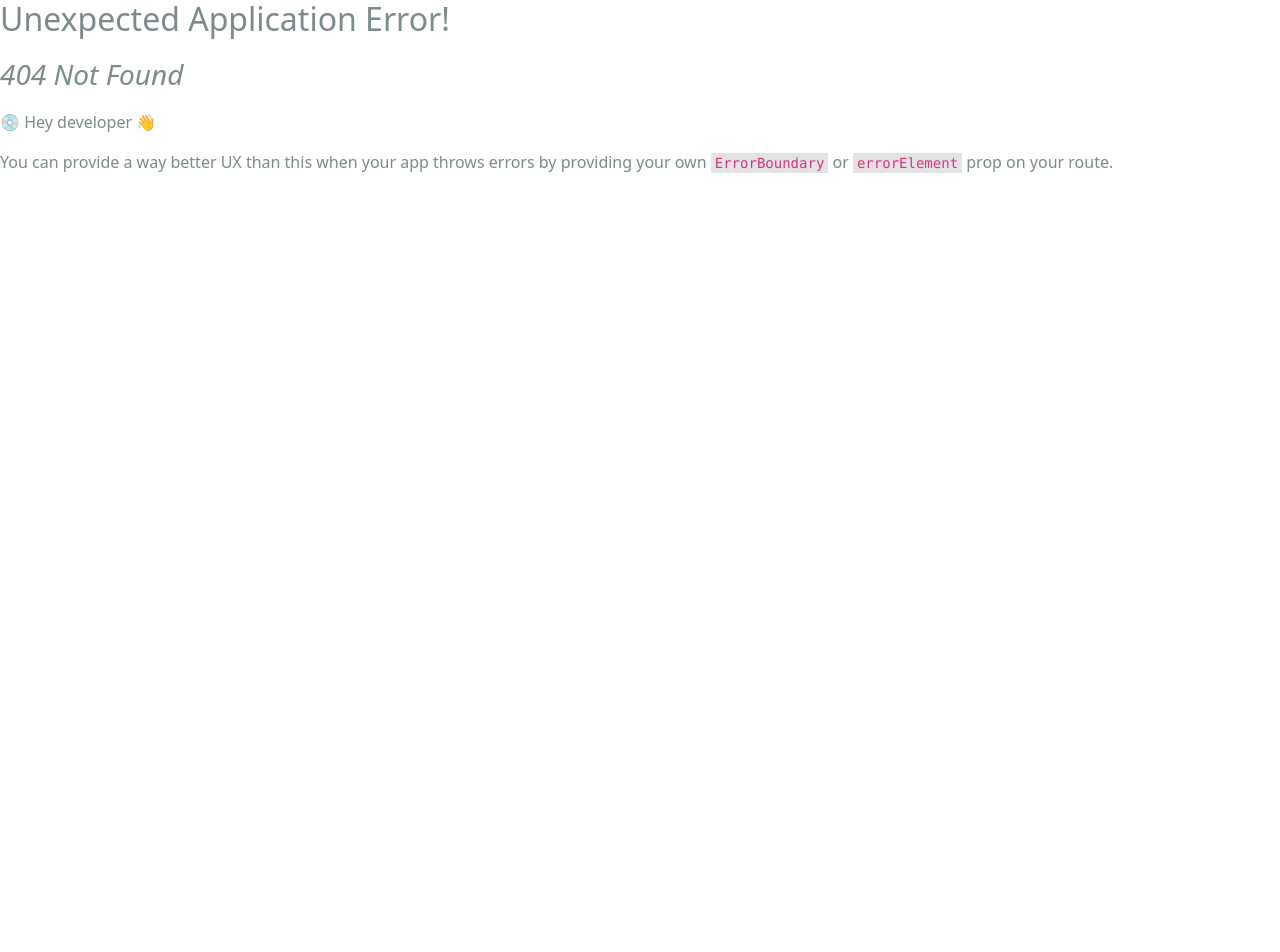
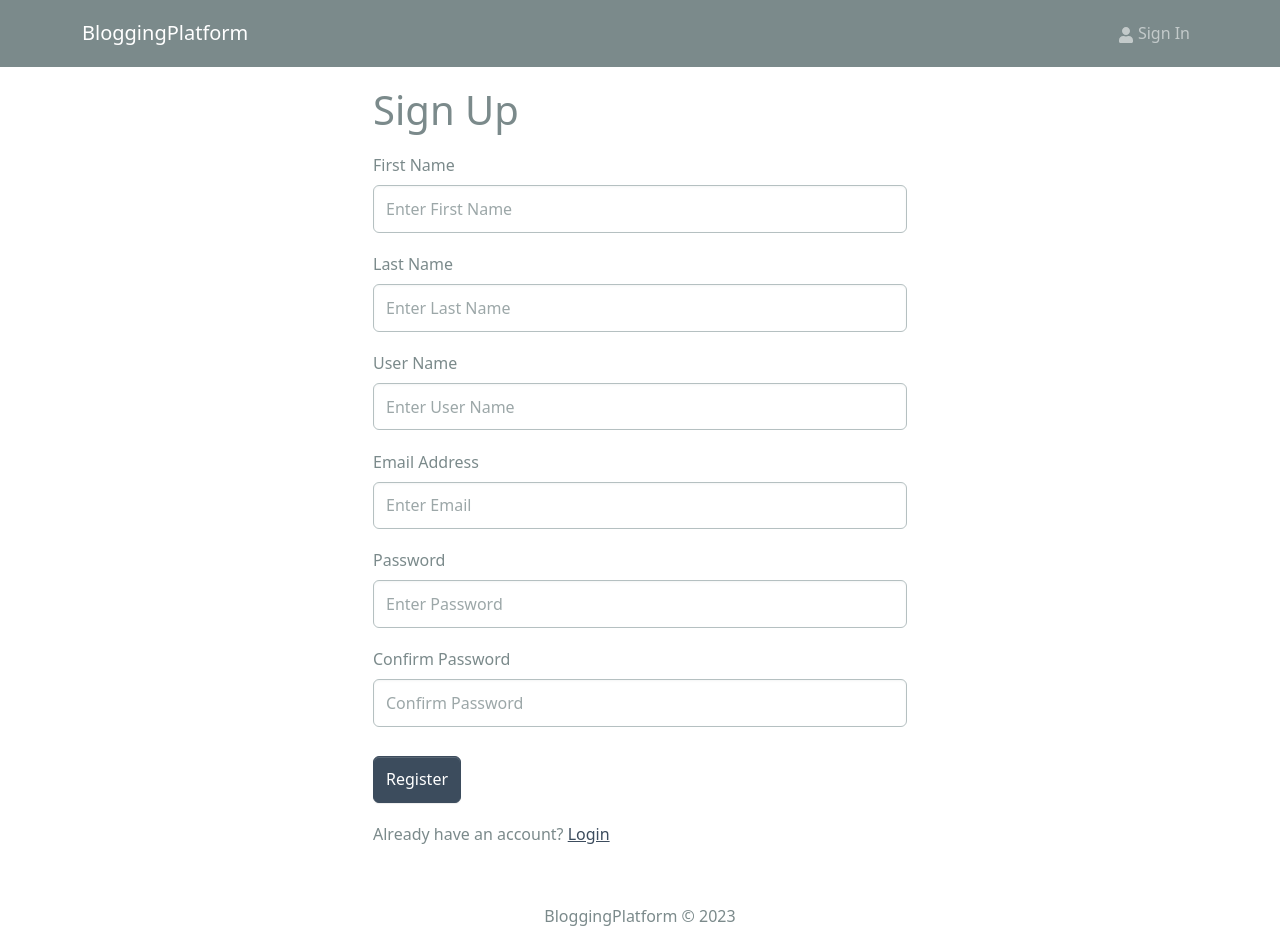
Before and after one commit to IsmailSadiqO/Blogging-Platform, a React (Create React App) app in the folder frontend/: page /auth/register in a window 1280 px wide. Before the commit this address had no page. Shown: the top 952 px of the page. Before the commit the page ends 800 px from the top, so only its background shows below. Built offline with nearby package versions, Linux system fonts and the light colour scheme.

Commit message:
Added registration screen and functionality

```diff
--- a/frontend/src/index.js
+++ b/frontend/src/index.js
@@ -15,6 +15,7 @@ import reportWevVitals from './reportWebVitals';
 import HomeScreen from './screens/HomeScreen';
 import BlogpostScreen from './screens/BlogpostScreen';
 import LoginScreen from './screens/LoginScreen';
+import RegisterScreen from './screens/RegisterScreen';
 
 const router = createBrowserRouter(
   createRoutesFromElements(
@@ -22,6 +23,7 @@ const router = createBrowserRouter(
       <Route index={true} path="/" element={<HomeScreen />} />
       <Route path="/blogposts/:id" element={<BlogpostScreen />} />
       <Route path="/auth/login" element={<LoginScreen />} />
+      <Route path="/auth/register" element={<RegisterScreen />} />
     </Route>
   )
 );
--- a/frontend/src/screens/RegisterScreen.jsx
+++ b/frontend/src/screens/RegisterScreen.jsx
@@ -1,83 +1,147 @@
-// import { useState, useEffect } from "react";
-// import { Link, useLocation, useNavigate } from 'react-router-dom';
-// import { Form, Button, Row, Col } from 'react-bootstrap';
-// import { useDispatch, useSelector } from "react-redux";
-// import FormContainer from "../components/FormContainer";
-// import Loader from "../components/Loader";
-// import { useRegisterMutation } from "../slices/usersApiSlice";
-// import { setCredentials } from "../slices/loginSlice";
-// import { toast } from "react-toastify";
+import { useState, useEffect } from 'react';
+import { Link, useLocation, useNavigate } from 'react-router-dom';
+import { Form, Button, Row, Col } from 'react-bootstrap';
+import { useDispatch, useSelector } from 'react-redux';
+import FormContainer from '../components/FormContainer';
+import Loader from '../components/Loader';
+import { useRegisterMutation } from '../slices/usersApiSlice';
+import { setCredentials } from '../slices/authSlice';
+import { toast } from 'react-toastify';
 
-// const RegisterScreen = () => {
-//     const [name, setFullName] = useState('');
-//     const [email, setEmail] = useState('');
-//     const [password, setPassword] = useState('');
-//     const [confirmPassword, setConfirmPassword] = useState('');
+const RegisterScreen = () => {
+  const [firstName, setFirstName] = useState('');
+  const [lastName, setLastName] = useState('');
+  const [userName, setUserName] = useState('');
+  const [email, setEmail] = useState('');
+  const [password, setPassword] = useState('');
+  const [confirmPassword, setConfirmPassword] = useState('');
 
-//     const dispatch = useDispatch();
-//     const navigate = useNavigate();
+  const dispatch = useDispatch();
+  const navigate = useNavigate();
 
-//     const [register, {isLoading}] = useRegisterMutation();
+  const [register, { isLoading }] = useRegisterMutation();
 
-//     const { userInfo } = useSelector((state) => state.auth);
+  const { userInfo } = useSelector((state) => state.auth);
 
-//     const { search } = useLocation();
-//     const sp = new URLSearchParams(search);
-//     const redirect = sp.get('redirect') || '/learningPaths';
+  const { search } = useLocation();
+  const sp = new URLSearchParams(search);
+  const redirect = sp.get('redirect') || '/';
 
-//     useEffect(() => {
-//         if (userInfo) {
-//             navigate(redirect);
-//         }
-//      }, [userInfo, redirect, navigate]);
+  useEffect(() => {
+    if (userInfo) {
+      navigate(redirect);
+    }
+  }, [userInfo, redirect, navigate]);
 
-//     const submitHandler = async (e) => {
-//         e.preventDefault();
-//         if (password !== confirmPassword) {
-//             toast.error('Password do not match');
-//         } else {
-//             try {
-//                 const res = await register({ name, email, password }).unwrap();
-//                 dispatch(setCredentials({...res}));
-//                 navigate(redirect);
-//                } catch (err) {
-//                 toast.error(err?.data?.message || err.error)
-//                }
-//         }
-//     };
+  const submitHandler = async (e) => {
+    e.preventDefault();
+    if (password.length < 6) {
+      toast.error('Password should be at least 6 characters long');
+      return;
+    }
+    if (password !== confirmPassword) {
+      toast.error('Passwords do not match');
+    } else {
+      try {
+        const res = await register({
+          firstName,
+          lastName,
+          userName,
+          email,
+          password,
+        }).unwrap();
+        dispatch(setCredentials({ ...res }));
+        navigate(redirect);
+      } catch (err) {
+        toast.error(err?.data?.error || err.error);
+      }
+    }
+  };
 
-//   return (
-//     <FormContainer>
-//         <h1>Sign Up</h1>
-//         <Form onSubmit={submitHandler}>
-//             <Form.Group controlId='name' className='my-3'>
-//                 <Form.Label>Full Name</Form.Label>
-//                 <Form.Control type='text' placeholder='Enter Full Name' value={name} onChange={(e) => setFullName(e.target.value)}></Form.Control>
-//             </Form.Group>
-//             <Form.Group controlId='email' className='my-3'>
-//                 <Form.Label>Email Address</Form.Label>
-//                 <Form.Control type='email' placeholder='Enter Email' value={email} onChange={(e) => setEmail(e.target.value)}></Form.Control>
-//             </Form.Group>
-//             <Form.Group controlId='password' className='my-3'>
-//                 <Form.Label>Password</Form.Label>
-//                 <Form.Control type='password' placeholder='Enter Password' value={password} onChange={(e) => setPassword(e.target.value)}></Form.Control>
-//             </Form.Group>
-//             <Form.Group controlId='confirmPassword' className='my-3'>
-//                 <Form.Label>Confirm Password</Form.Label>
-//                 <Form.Control type='password' placeholder='Confirm Password' value={confirmPassword} onChange={(e) => setConfirmPassword(e.target.value)}></Form.Control>
-//             </Form.Group>
-//             <Button type='submit' variant='primary' className='mt-2' disabled={ isLoading }>
-//                 Register
-//             </Button>
-//             { isLoading && <Loader/> }
-//         </Form>
-//         <Row className='py-3'>
-//             <Col>
-//                 Already have an account? <Link to={ redirect ? `/login?redirect=${redirect}` : '/login' } > Login </Link>
-//             </Col>
-//         </Row>
-//     </FormContainer>
-//   )
-// }
+  return (
+    <FormContainer>
+      <h1>Sign Up</h1>
+      <Form onSubmit={submitHandler}>
+        <Form.Group controlId="firstName" className="my-3">
+          <Form.Label>First Name</Form.Label>
+          <Form.Control
+            type="text"
+            placeholder="Enter First Name"
+            value={firstName}
+            onChange={(e) => setFirstName(e.target.value)}
+          ></Form.Control>
+        </Form.Group>
+        <Form.Group controlId="lastName" className="my-3">
+          <Form.Label>Last Name</Form.Label>
+          <Form.Control
+            type="text"
+            placeholder="Enter Last Name"
+            value={lastName}
+            onChange={(e) => setLastName(e.target.value)}
+          ></Form.Control>
+        </Form.Group>
+        <Form.Group controlId="userName" className="my-3">
+          <Form.Label>User Name</Form.Label>
+          <Form.Control
+            type="text"
+            placeholder="Enter User Name"
+            pattern="[A-Za-z0-9]+"
+            value={userName}
+            onChange={(e) => setUserName(e.target.value)}
+          ></Form.Control>
+        </Form.Group>
+        <Form.Group controlId="email" className="my-3">
+          <Form.Label>Email Address</Form.Label>
+          <Form.Control
+            type="email"
+            placeholder="Enter Email"
+            pattern="^[a-zA-Z0-9._-]+@[a-zA-Z0-9.-]+\.[a-zA-Z]{2,6}$"
+            value={email}
+            onChange={(e) => setEmail(e.target.value)}
+          ></Form.Control>
+        </Form.Group>
+        <Form.Group controlId="password" className="my-3">
+          <Form.Label>Password</Form.Label>
+          <Form.Control
+            type="password"
+            minLength="6"
+            placeholder="Enter Password"
+            value={password}
+            onChange={(e) => setPassword(e.target.value)}
+          ></Form.Control>
+        </Form.Group>
+        <Form.Group controlId="confirmPassword" className="my-3">
+          <Form.Label>Confirm Password</Form.Label>
+          <Form.Control
+            type="password"
+            placeholder="Confirm Password"
+            value={confirmPassword}
+            onChange={(e) => setConfirmPassword(e.target.value)}
+          ></Form.Control>
+        </Form.Group>
+        <Button
+          type="submit"
+          variant="primary"
+          className="mt-2"
+          disabled={isLoading}
+        >
+          Register
+        </Button>
+        {isLoading && <Loader />}
+      </Form>
+      <Row className="py-3">
+        <Col>
+          Already have an account?{' '}
+          <Link
+            to={redirect ? `/auth/login?redirect=${redirect}` : '/auth/login'}
+          >
+            {' '}
+            Login{' '}
+          </Link>
+        </Col>
+      </Row>
+    </FormContainer>
+  );
+};
 
-// export default RegisterScreen
+export default RegisterScreen;
```
Also changed, not shown: 1 other file (tests, documents, lock files or other folders).
